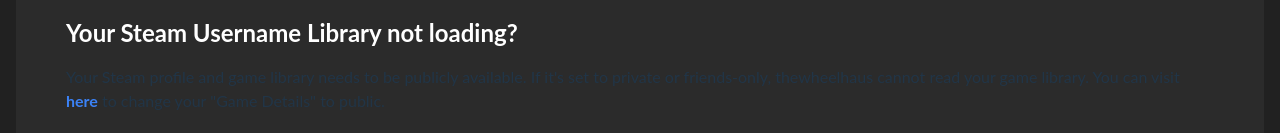
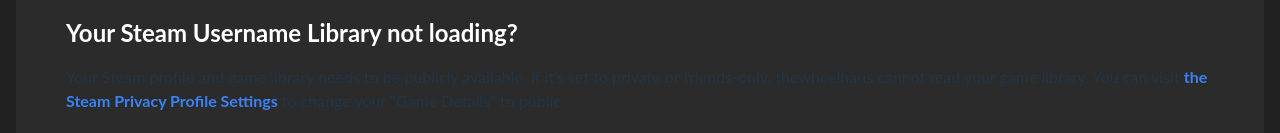
Before and after one commit to f00d4tehg0dz/wheelhaus, a Vue app: page / in a window 1280 px wide. Shown: the part 795-928 px from the top of the page. Built offline with nearby package versions, Linux system fonts and the light colour scheme; no server answers.

Commit message:
Update App.vue

```diff
--- a/src/App.vue
+++ b/src/App.vue
@@ -103,7 +103,7 @@
           <p class="mb-4">
             Your Steam profile and game library needs to be publicly available.
             If it's set to private or friends-only, thewheelhaus cannot read your game library.
-            You can visit <a href="https://steamcommunity.com/my/edit/settings?" target="_blank" class="text-blue-500 hover:text-blue-700" aria-label="Steam Privacy Profile Settings"><b>here</b></a> to change your "Game Details" to public.
+            You can visit <a href="https://steamcommunity.com/my/edit/settings?" target="_blank" class="text-blue-500 hover:text-blue-700" aria-label="Steam Privacy Profile Settings"><b>the Steam Privacy Profile Settings</b></a> to change your "Game Details" to public.
           </p>
           <h1 class="text-2xl font-bold mb-4">Can I monetarily thank you?</h1>
           <p class="mb-4"><strong>Sure!</strong></p>
```
